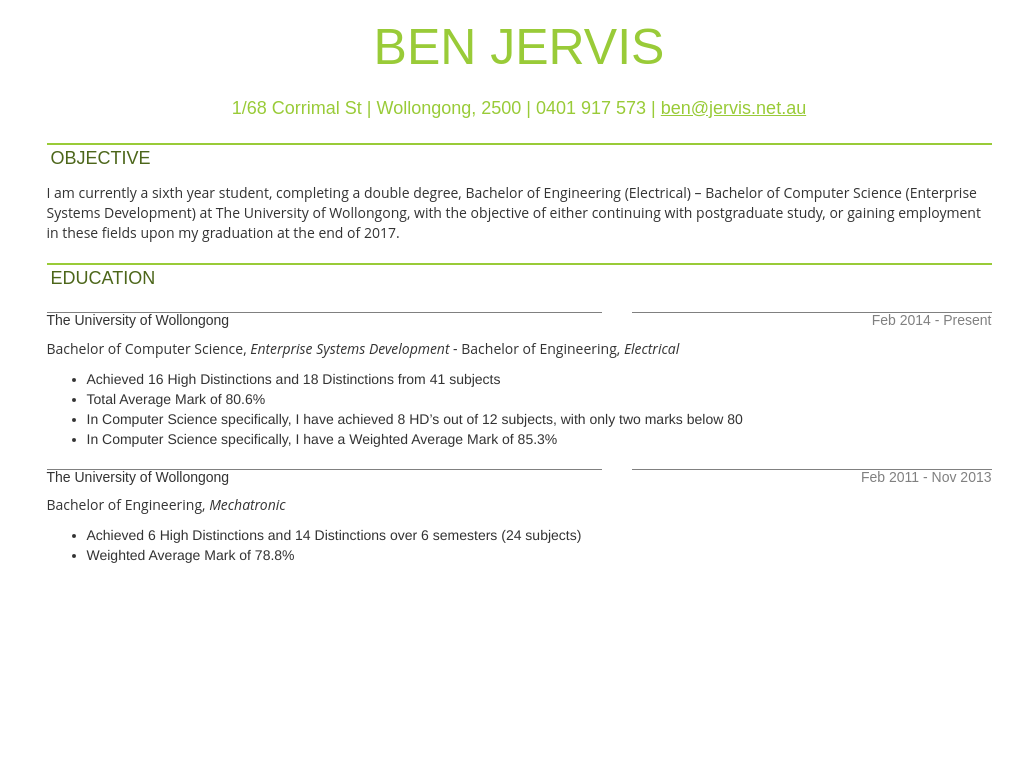
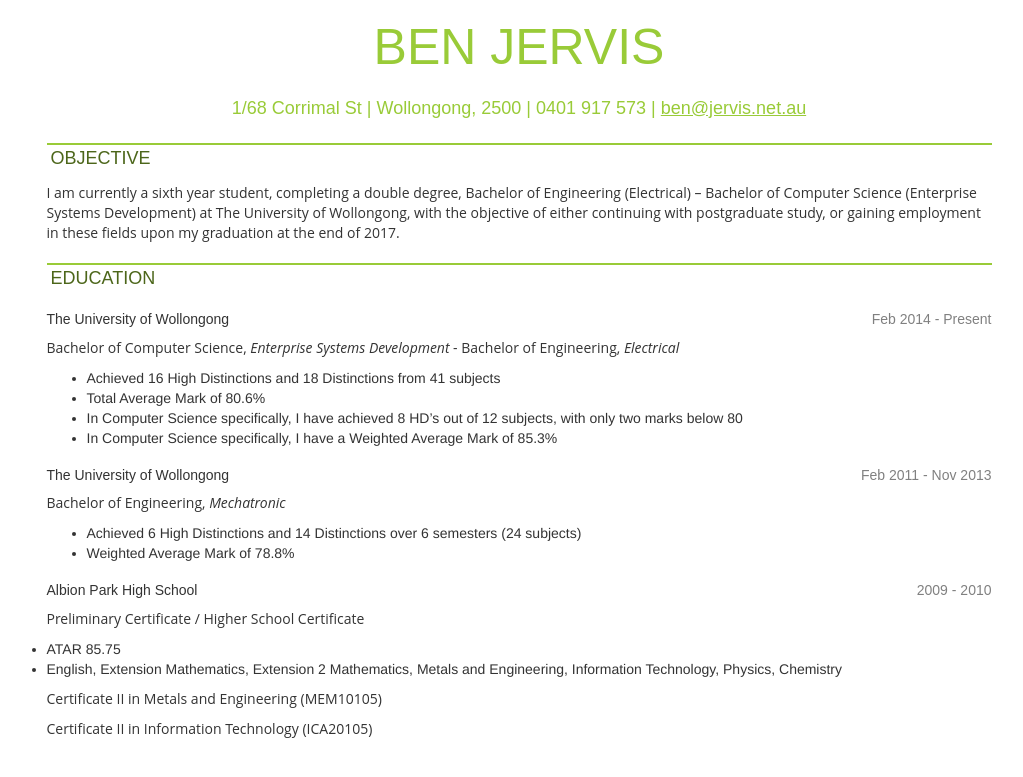
Before and after one commit to ben-jervis-old/benJervis.github.io, a Jekyll site: the page resume.html, which Jekyll copies as it is, in a window 1280 px wide. Shown: the top 777 px of the page, without its empty margins (121-1144 px from the left). Built offline with Jekyll 4.4.1, drawn with Linux system fonts in a browser that asks for light colours.

Commit message:
Update resume.html

```diff
--- a/resume.html
+++ b/resume.html
@@ -21,7 +21,6 @@
       h5 {
         font-family: Montserrat, sans-serif;
         text-decoration: bold;
-        border-top: 1px gray solid;
       }
       #contact_details {
         font-family: Raleway, sans-serif;
@@ -105,6 +104,30 @@
           </ul>
         </div>
       </div>
+      <div class="row">
+        <div class="col-sm-1"></div>
+        <div class="col-sm-6"><h5>Albion Park High School</h5></div>
+        <div class="col-sm-4"><h5 class="dates">2009 - 2010</h5></div>
+      </div>
+      <div class="row">
+        <div class="col-sm-1"></div>
+        <p class="col-sm-10">Preliminary Certificate / Higher School Certificate</p>
+      </div>
+      <div class="row">
+        <div class="col-sm-1"></div>
+        <ul class="col-sm-10">
+          <li>ATAR 85.75</li>
+          <li>English, Extension Mathematics, Extension 2 Mathematics, Metals and Engineering, Information Technology, Physics, Chemistry</li>
+        </ul>
+      </div>
+      <div class="row">
+        <div class="col-sm-1"></div>
+        <p class="col-sm-10">Certificate II in Metals and Engineering (MEM10105)</p>
+      </div>
+      <div class="row">
+        <div class="col-sm-1"></div>
+        <p class="col-sm-10">Certificate II in Information Technology (ICA20105)</p>
+      </div>
     </div>
   </body>
 </html>
```
